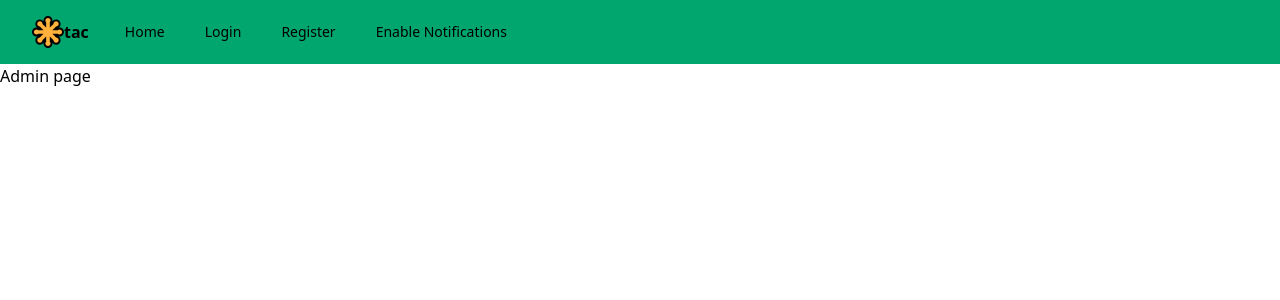
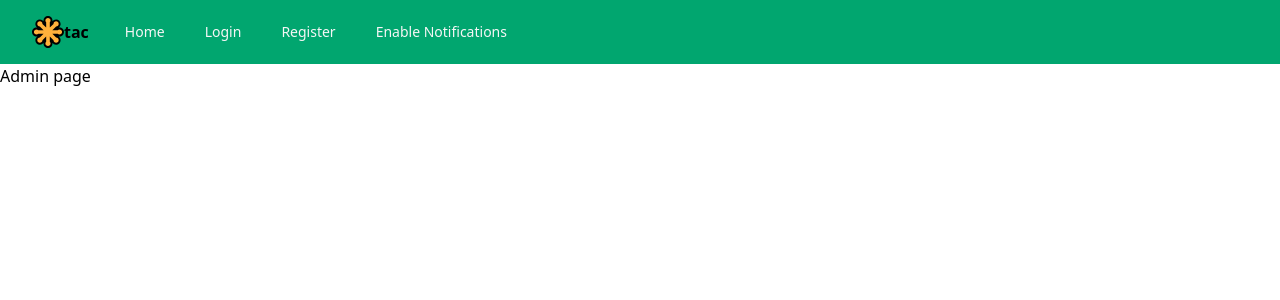
Before and after one commit to Andistar12/cis422-proj-2, a Flask app: page /admin.html in a window 1280 px wide. Shown: the top 300 px of the page. Run offline with Flask 2, Linux system fonts and the light colour scheme; style sheets or scripts are compiled from the project's sources.

Commit message:
added new nav bar text color

```diff
--- a/tailwind.config.js
+++ b/tailwind.config.js
@@ -11,7 +11,8 @@ module.exports = {
       jade: '#01A66F',
       medium_aquamarine: "#75CE9F",
       madang: "#BDD99E",
-      chardonnay: "#FFC06E"
+      chardonnay: "#FFC06E",
+      nav_grey: "#F6F6F6"
     },
     extend: {},
   },
--- a/templates/parent_layout.html
+++ b/templates/parent_layout.html
@@ -71,32 +71,32 @@
                 </div>
                 <div class="hidden sm:block sm:ml-6">
                     <div class="flex space-x-4">
-                    <a href="/home.html" class="text-gray-300 hover:bg-medium_aquamarine hover:text-white px-3 py-2 rounded-md text-sm font-medium" aria-current="page">Home</a>
+                    <a href="/home.html" class="text-nav_grey hover:bg-medium_aquamarine hover:text-white px-3 py-2 rounded-md text-sm font-medium" aria-current="page">Home</a>
 
                     {% if is_authenticated %}
 
                         {% if is_admin %}
 
-                            <a href="/admin.html" class="text-gray-300 hover:bg-medium_aquamarine hover:text-white px-3 py-2 rounded-md text-sm font-medium" aria-current="page">Admin Panel</a>
+                            <a href="/admin.html" class="text-nav_grey hover:bg-medium_aquamarine hover:text-white px-3 py-2 rounded-md text-sm font-medium" aria-current="page">Admin Panel</a>
 
                         {% endif %}
 
-                        <a href="/findboard.html" class="text-gray-300 hover:bg-medium_aquamarine hover:text-white px-3 py-2 rounded-md text-sm font-medium" aria-current="page">Find a Board</a>
+                        <a href="/findboard.html" class="text-nav_grey hover:bg-medium_aquamarine hover:text-white px-3 py-2 rounded-md text-sm font-medium" aria-current="page">Find a Board</a>
 
-                        <a href="/createboard.html" class="text-gray-300 hover:bg-medium_aquamarine hover:text-white px-3 py-2 rounded-md text-sm font-medium" aria-current="page">Create a Board</a>
+                        <a href="/createboard.html" class="text-nav_grey hover:bg-medium_aquamarine hover:text-white px-3 py-2 rounded-md text-sm font-medium" aria-current="page">Create a Board</a>
 
-                        <a href="/myboards.html" class="text-gray-300 hover:bg-medium_aquamarine hover:text-white px-3 py-2 rounded-md text-sm font-medium" aria-current="page">My Boards</a>
+                        <a href="/myboards.html" class="text-nav_grey hover:bg-medium_aquamarine hover:text-white px-3 py-2 rounded-md text-sm font-medium" aria-current="page">My Boards</a>
 
-                        <a href="/logout" class="text-gray-300 hover:bg-medium_aquamarine hover:text-white px-3 py-2 rounded-md text-sm font-medium" aria-current="page">Logout</a>
+                        <a href="/logout" class="text-nav_grey hover:bg-medium_aquamarine hover:text-white px-3 py-2 rounded-md text-sm font-medium" aria-current="page">Logout</a>
 
                     {% else %}
 
-                        <a href="/login.html" class="right-0 text-gray-300 hover:bg-medium_aquamarine hover:text-white px-3 py-2 rounded-md text-sm font-medium" aria-current="page">Login</a>
-                        <a href="/register.html" class="right-0 text-gray-300 hover:bg-medium_aquamarine hover:text-white px-3 py-2 rounded-md text-sm font-medium" aria-current="page">Register</a>
+                        <a href="/login.html" class="right-0 text-nav_grey hover:bg-medium_aquamarine hover:text-white px-3 py-2 rounded-md text-sm font-medium" aria-current="page">Login</a>
+                        <a href="/register.html" class="right-0 text-nav_grey hover:bg-medium_aquamarine hover:text-white px-3 py-2 rounded-md text-sm font-medium" aria-current="page">Register</a>
 
                     {% endif %}
                         <!-- The button to toggle notifications -->
-                        <a id="push-button" class="right-0 text-gray-300 hover:bg-medium_aquamarine hover:text-white px-3 py-2 rounded-md text-sm font-medium" aria-current="page">Enable Notifications</a>
+                        <a id="push-button" class="right-0 text-nav_grey hover:bg-medium_aquamarine hover:text-white px-3 py-2 rounded-md text-sm font-medium" aria-current="page">Enable Notifications</a>
 
                     </div>
                 </div>
@@ -107,32 +107,33 @@
             <!-- Mobile menu, show/hide based on menu state. -->
             <div class="sm:hidden" id="mobile-menu">
             <div class="px-2 pt-2 pb-3 space-y-1">
-                <a href="/home.html" class="text-gray-300 hover:bg-medium_aquamarine hover:text-white block px-3 py-2 rounded-md text-base font-medium" aria-current="page">Home</a>
+                <a href="/home.html" class="text-nav_grey hover:bg-medium_aquamarine hover:text-white block px-3 py-2 rounded-md text-base font-medium" aria-current="page">Home</a>
 
                 {% if is_authenticated %}
 
                         {% if is_admin %}
 
-                            <a href="/admin.html" class="text-gray-300 hover:bg-medium_aquamarine hover:text-white block px-3 py-2 rounded-md text-base font-medium" aria-current="page">Admin Panel</a>
+                            <a href="/admin.html" class="text-nav_grey hover:bg-medium_aquamarine hover:text-white block px-3 py-2 rounded-md text-base font-medium" aria-current="page">Admin Panel</a>
 
                         {% endif %}
 
-                        <a href="/findboard.html" class="text-gray-300 hover:bg-medium_aquamarine hover:text-white block px-3 py-2 rounded-md text-base font-medium" aria-current="page">Find Board</a>
+                        <a href="/findboard.html" class="text-nav_grey hover:bg-medium_aquamarine hover:text-white block px-3 py-2 rounded-md text-base font-medium" aria-current="page">Find Board</a>
 
-                        <a href="/createboard.html" class="text-gray-300 hover:bg-medium_aquamarine hover:text-white block px-3 py-2 rounded-md text-base font-medium" aria-current="page">Create Board</a>
+                        <a href="/createboard.html" class="text-nav_grey hover:bg-medium_aquamarine hover:text-white block px-3 py-2 rounded-md text-base font-medium" aria-current="page">Create Board</a>
 
-                        <a href="/myboards.html" class="text-gray-300 hover:bg-medium_aquamarine hover:text-white block px-3 py-2 rounded-md text-base font-medium" aria-current="page">My Boards</a>
+                        <a href="/myboards.html" class="text-nav_grey hover:bg-medium_aquamarine hover:text-white block px-3 py-2 rounded-md text-base font-medium" aria-current="page">My Boards</a>
 
-                        <a href="/logout" class="text-gray-300 hover:bg-medium_aquamarine hover:text-white block px-3 py-2 rounded-md text-base font-medium" aria-current="page">Logout</a>
+                        <a href="/logout" class="text-nav_grey hover:bg-medium_aquamarine hover:text-white block px-3 py-2 rounded-md text-base font-medium" aria-current="page">Logout</a>
 
                 {% else %}
 
-                    <a href="/login.html" class="right-0 text-gray-300 hover:bg-medium_aquamarine hover:text-white px-3 py-2 rounded-md text-sm font-medium" aria-current="page">Login</a>
-                    <a href="/register.html" class="right-0 text-gray-300 hover:bg-medium_aquamarine hover:text-white px-3 py-2 rounded-md text-sm font-medium" aria-current="page">Register</a>
+                    <a href="/login.html" class="right-0 text-nav_grey hover:bg-medium_aquamarine hover:text-white px-3 py-2 rounded-md text-sm font-medium" aria-current="page">Login</a>
+
+                    <a href="/register.html" class="right-0 text-nav_grey hover:bg-medium_aquamarine hover:text-white px-3 py-2 rounded-md text-sm font-medium" aria-current="page">Register</a>
 
                 {% endif %}
                     <!-- The button to toggle notifications -->
-                    <a id="push-button" class="right-0 text-gray-300 hover:bg-medium_aquamarine hover:text-white px-3 py-2 rounded-md text-sm font-medium" aria-current="page">Enable Notifications</a>
+                    <a id="push-button" class="right-0 text-nav_grey hover:bg-medium_aquamarine hover:text-white px-3 py-2 rounded-md text-sm font-medium" aria-current="page">Enable Notifications</a>
 
             </div>
             </div>
```
